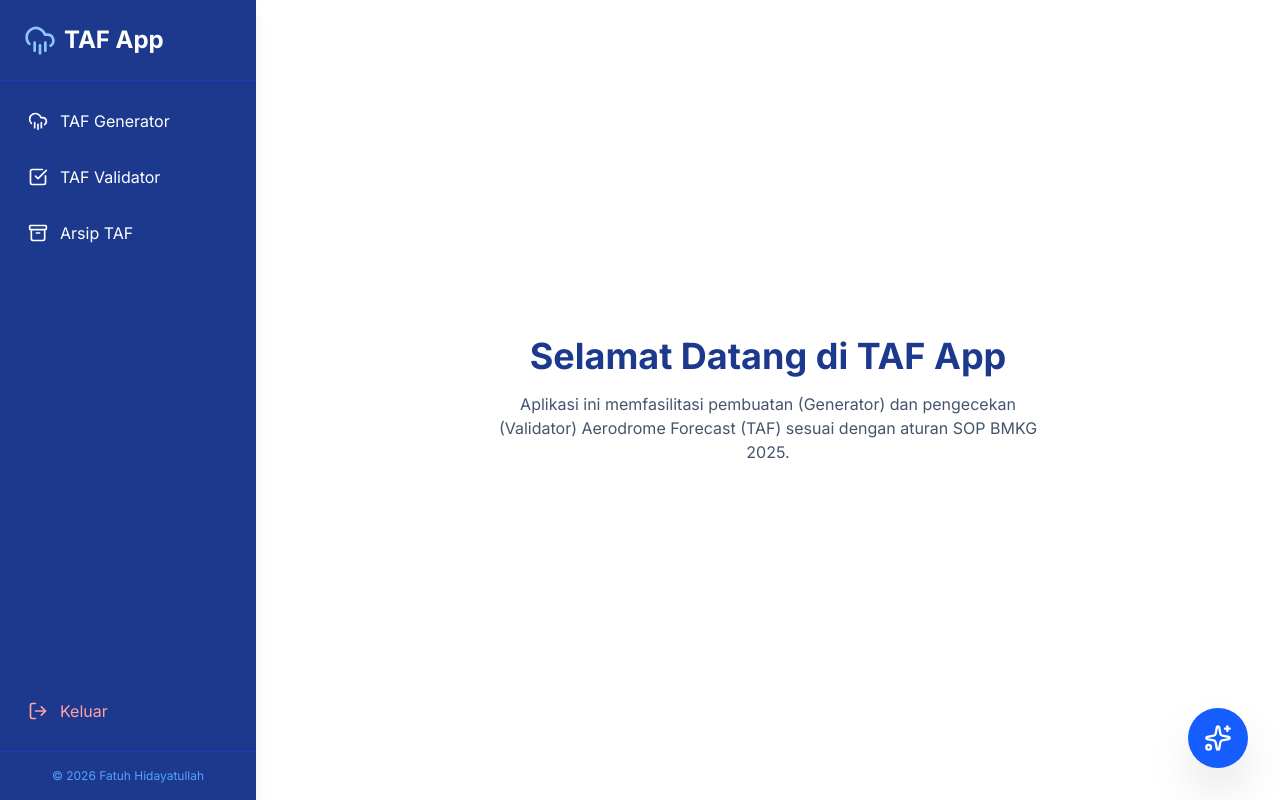
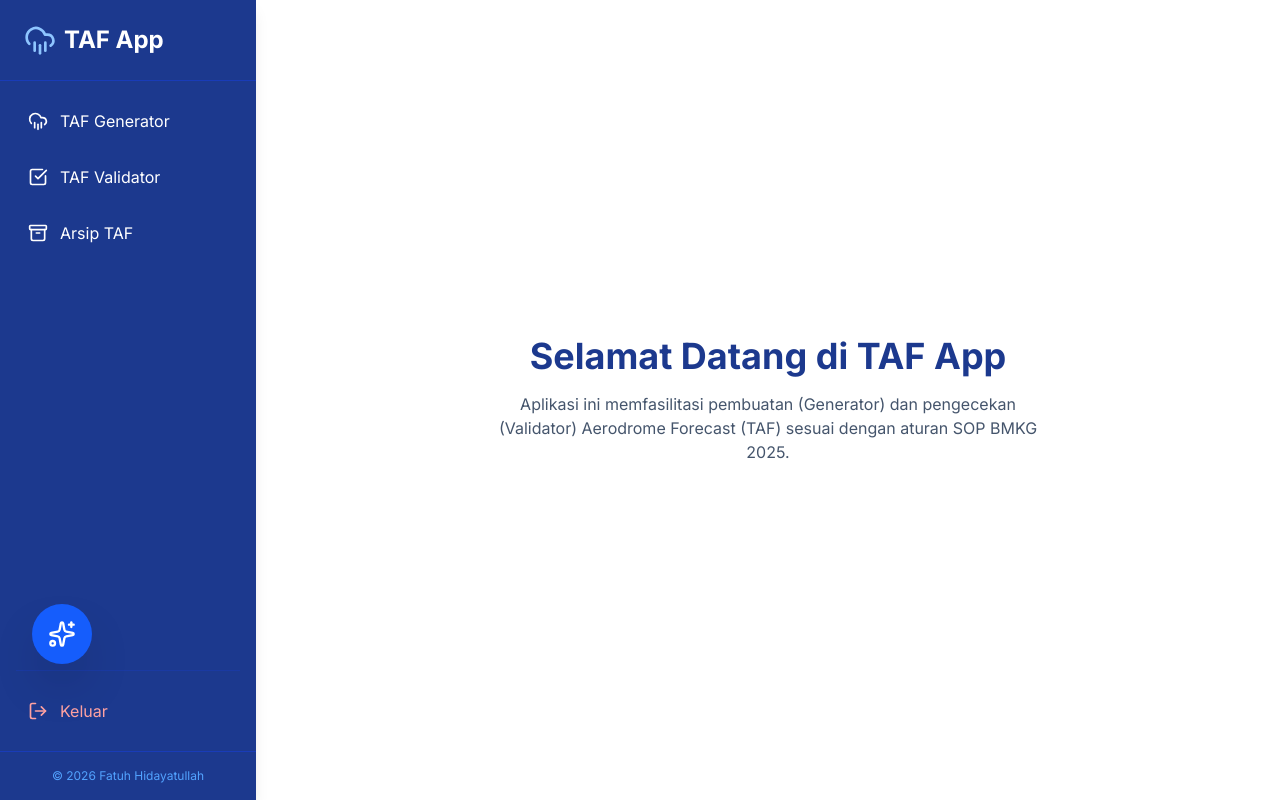
Before and after one commit to fatuhilah/TafApp, a Next.js app: page / in a window 1280 px wide. Built offline with nearby package versions, Linux system fonts and the light colour scheme.

Commit message:
TAF App Update

```diff
--- a/src/components/Chatbot.tsx
+++ b/src/components/Chatbot.tsx
@@ -53,17 +53,18 @@ export default function Chatbot() {
 
   return (
     <>
-      {/* Tombol Melayang - Dipindah ke Kanan Bawah (right-8) */}
+      {/* Tombol Melayang */}
       <button
         onClick={() => setIsOpen(true)}
-        className={`fixed bottom-8 right-8 z-[60] bg-blue-600 hover:bg-blue-700 text-white p-4 rounded-full shadow-2xl transition-transform hover:scale-110 active:scale-95 flex items-center justify-center ${isOpen ? "hidden" : "flex"}`}
+        // UBAH bottom-8 MENJADI bottom-24 DI SINI:
+        className={`fixed bottom-34 left-8 z-50 bg-blue-600 hover:bg-blue-700 text-white p-4 rounded-full shadow-2xl transition-transform hover:scale-110 active:scale-95 flex items-center justify-center ${isOpen ? "hidden" : "flex"}`}
       >
         <Sparkles className="w-7 h-7" />
       </button>
 
-      {/* Jendela Chat - Dipindah ke Kanan Bawah (right-8) */}
+      {/* Jendela Chat */}
       <div
-        className={`fixed bottom-8 right-8 z-[60] w-80 md:w-96 bg-white rounded-2xl shadow-2xl border border-slate-200 flex flex-col transition-all duration-300 transform origin-bottom-right ${isOpen ? "scale-100 opacity-100" : "scale-0 opacity-0 pointer-events-none"}`}
+        className={`fixed bottom-35 left-8 z-[50] w-80 md:w-96 bg-white rounded-2xl shadow-2xl border border-slate-200 flex flex-col transition-all duration-300 transform origin-bottom-right ${isOpen ? "scale-100 opacity-100" : "scale-0 opacity-0 pointer-events-none"}`}
         style={{ height: "500px" }}
       >
         {/* Header */}
```
